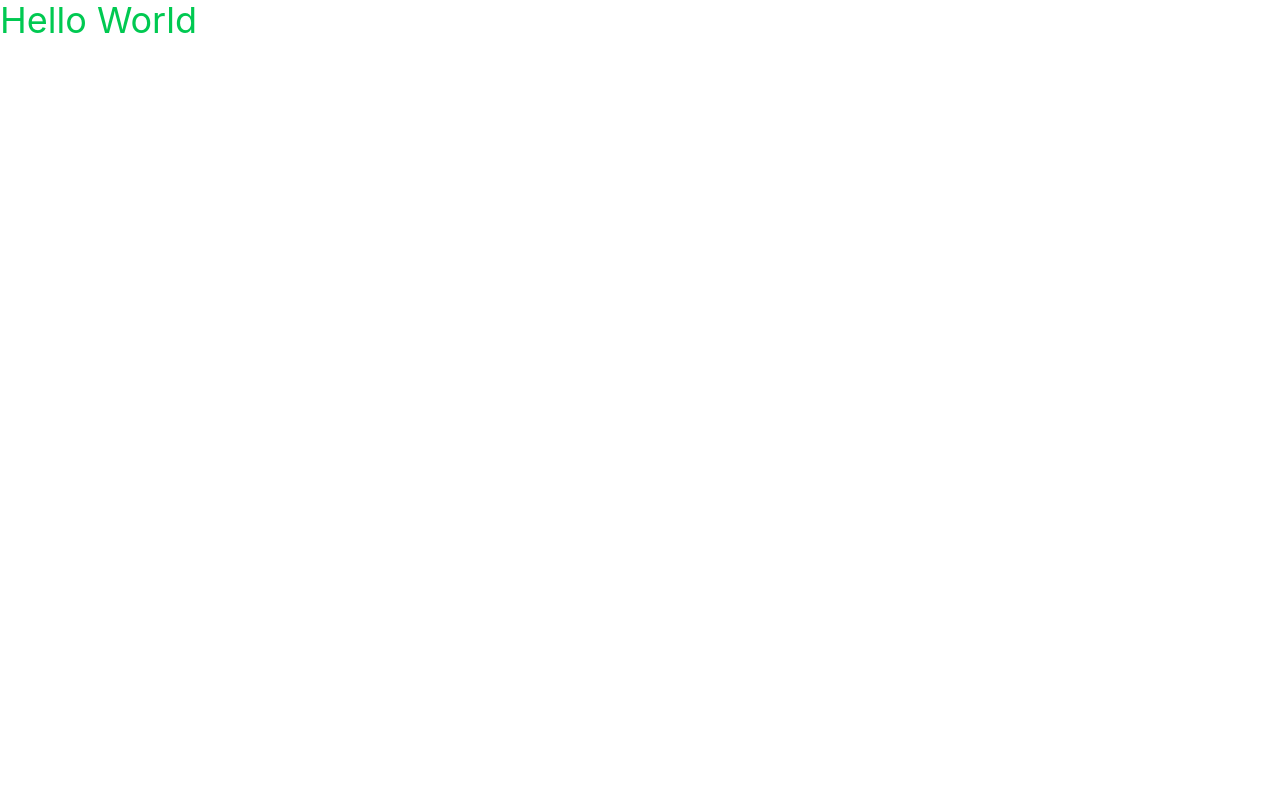
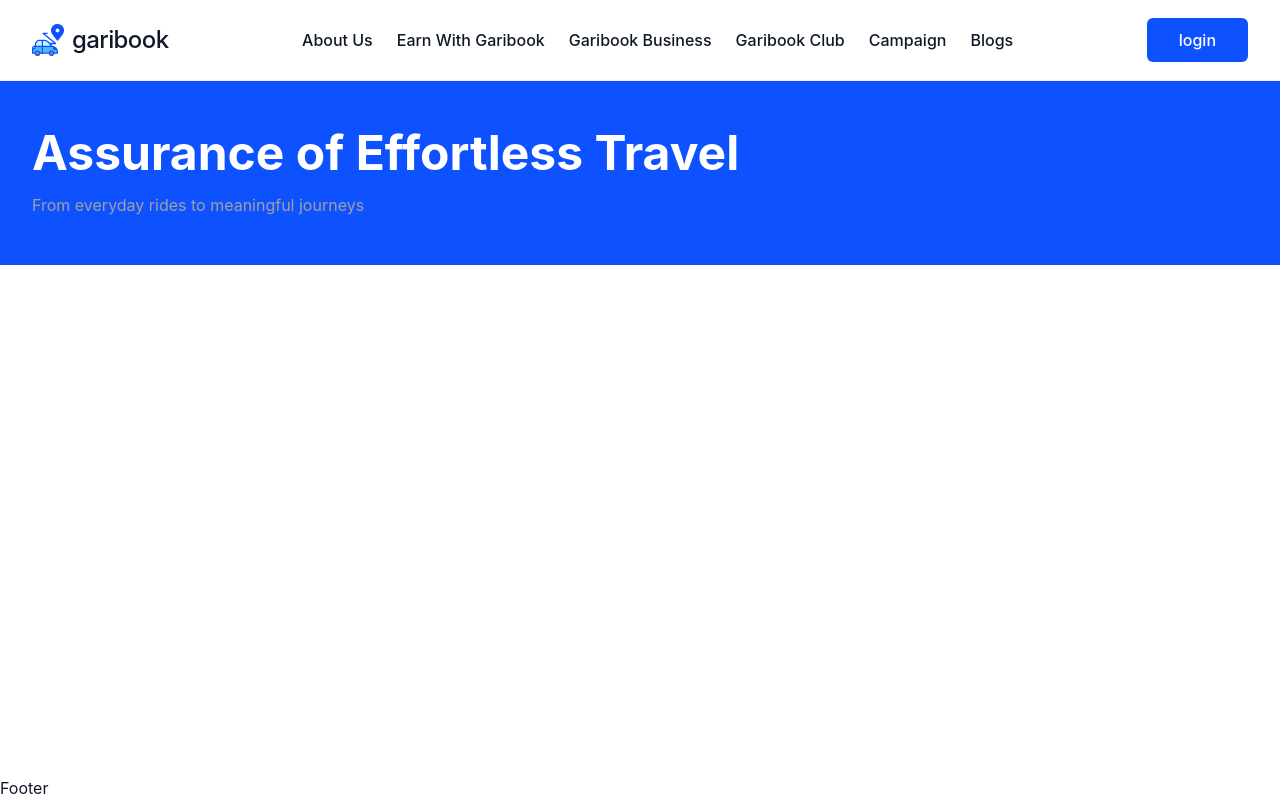
Before and after one commit to Sohelrana2815/car-book, a React (Vite) app: page / in a window 1280 px wide. Built offline with nearby package versions, Linux system fonts and the light colour scheme.

Commit message:
Implement navbar

```diff
--- a/src/App.tsx
+++ /dev/null
@@ -1,7 +0,0 @@
-export default function App() {
-  return (
-    <div>
-      <h1 className="text-4xl text-green-500">Hello World</h1>
-    </div>
-  );
-}
--- /dev/null
+++ b/src/components/home/HeroBanner.tsx
@@ -0,0 +1,16 @@
+export default function HeroBanner() {
+  return (
+    // Outer section: full screen width + background color
+    <section className="w-full bg-blue-primary text-white">
+      {/* Inner section: max width 7xl + centered content */}
+      <div className="layout-container py-12">
+        <h1 className="text-3xl sm:text-5xl font-bold">
+          Assurance of Effortless Travel
+        </h1>
+        <p className="mt-4 text-hero-paragraph">
+          From everyday rides to meaningful journeys
+        </p>
+      </div>
+    </section>
+  );
+}
--- /dev/null
+++ b/src/constants/navLinks.ts
@@ -0,0 +1,8 @@
+export const navLinks = [
+  { label: "About Us", href: "#" },
+  { label: "Earn With Garibook", href: "#" },
+  { label: "Garibook Business", href: "#" },
+  { label: "Garibook Club", href: "#" },
+  { label: "Campaign", href: "#" },
+  { label: "Blogs", href: "#" },
+];
--- a/src/index.css
+++ b/src/index.css
@@ -1 +1,16 @@
 @import "tailwindcss";
+
+/* 1. Theme Configurations (Replaces tailwind.config.js) */
+@theme {
+  --color-blue-primary: #0e52ff;
+  --color-btn-download: #fdd300;
+  --color-hero-title: #121212;
+  --color-hero-paragraph: #a0a0a0;
+  --color-accent-light: #81a2f5;
+  --color-card-bg: #f5f8ff;
+}
+
+/* 2. Reusable Utility Classes (Tailwind v4 Native Directive) */
+@utility layout-container {
+  @apply max-w-7xl mx-auto px-4 sm:px-6 lg:px-8 w-full;
+}
--- /dev/null
+++ b/src/layouts/MainLayout.tsx
@@ -0,0 +1,21 @@
+import type { ReactNode } from "react";
+import Navbar from "../shared/Navbar";
+
+interface MainLayoutProps {
+  children: ReactNode;
+}
+
+export default function MainLayout({ children }: MainLayoutProps) {
+  return (
+    // min-h-screen + flex-col guarantees the layout fills at least 100% viewport height
+    <div className="min-h-screen flex flex-col w-full bg-white text-gray-900">
+      <Navbar />
+
+      {/* flex-1 pushes the footer to the bottom when content height is small */}
+      <div className="flex-1 flex flex-col w-full">{children}</div>
+
+      {/* <Footer /> */}
+      Footer
+    </div>
+  );
+}
--- a/src/main.tsx
+++ b/src/main.tsx
@@ -1,9 +1,19 @@
-import { StrictMode } from 'react'
-import { createRoot } from 'react-dom/client'
-import App from './App.tsx'
+import { StrictMode } from "react";
+import { createRoot } from "react-dom/client";
 import "./index.css";
-createRoot(document.getElementById('root')!).render(
+import Home from "./pages/Home";
+import MainLayout from "./layouts/MainLayout";
+createRoot(document.getElementById("root")!).render(
   <StrictMode>
-    <App />
+    <MainLayout>
+      <Home />
+    </MainLayout>
   </StrictMode>,
-)
+);
+
+// About Us
+// Earn With Garibook
+// Garibook Business
+// Garibook Club
+// Campaign
+// Blogs
--- /dev/null
+++ b/src/pages/Home.tsx
@@ -0,0 +1,12 @@
+import HeroBanner from "../components/home/HeroBanner";
+// import BookingSearch from "../components/home/BookingSearch";
+// import FeaturesSection from "../components/home/FeaturesSection";
+
+export default function Home() {
+  return (
+    <main className="w-full flex flex-col">
+      <HeroBanner />
+      {/* Add your other homepage components here as you build them */}
+    </main>
+  );
+}
--- /dev/null
+++ b/src/shared/Footer.tsx
@@ -0,0 +1,6 @@
+
+export default function Footer() {
+  return (
+    <div>Footer</div>
+  )
+}
--- /dev/null
+++ b/src/shared/Navbar.tsx
@@ -0,0 +1,107 @@
+import { useState, useEffect } from "react";
+import { navLinks } from "../constants/navLinks";
+
+export default function Navbar() {
+  const [isMenuOpen, setIsMenuOpen] = useState(false);
+
+  // Prevent background scrolling when mobile menu is open
+  useEffect(() => {
+    if (isMenuOpen) {
+      document.body.style.overflow = "hidden";
+    } else {
+      document.body.style.overflow = "auto";
+    }
+    return () => {
+      document.body.style.overflow = "auto";
+    };
+  }, [isMenuOpen]);
+
+  return (
+    <nav className="w-full bg-white border-b border-gray-100 z-40 relative">
+      <div className="layout-container h-20 flex items-center justify-between">
+
+        {/* Left: Logo */}
+        <a href="#" className="flex items-center gap-2">
+          <img src="/favicon.svg" alt="Garibook Logo" className="h-8 w-8" />
+          <span className="text-2xl font-medium tracking-tight">garibook</span>
+        </a>
+
+        {/* Center: Desktop Nav Links */}
+        <ul className="hidden lg:flex items-center gap-6">
+          {navLinks.map((link) => (
+            <li key={link.label}>
+              <a
+                href={link.href}
+                className="text-gray-900 hover:text-blue-primary transition-colors font-medium"
+              >
+                {link.label}
+              </a>
+            </li>
+          ))}
+        </ul>
+
+        {/* Right: Desktop Login Button */}
+        <div className="hidden lg:flex items-center gap-4">
+          <button className="bg-blue-primary hover:bg-blue-700 text-white px-8 py-2.5 rounded-md font-medium transition-colors">
+            login
+          </button>
+        </div>
+
+        {/* Right: Mobile Layout (Login + Hamburger) */}
+        <div className="flex lg:hidden items-center gap-4">
+          <button className="bg-blue-primary hover:bg-blue-700 text-white px-6 py-2 rounded-md font-medium transition-colors">
+            login
+          </button>
+          <button
+            onClick={() => setIsMenuOpen(true)}
+            className="p-2 text-gray-700"
+            aria-label="Open menu"
+          >
+            {/* Hamburger Icon */}
+            <svg xmlns="http://www.w3.org/2000/svg" fill="none" viewBox="0 0 24 24" strokeWidth={2} stroke="currentColor" className="w-7 h-7">
+              <path strokeLinecap="round" strokeLinejoin="round" d="M3.75 6.75h16.5M3.75 12h16.5m-16.5 5.25h16.5" />
+            </svg>
+          </button>
+        </div>
+      </div>
+
+      {/* Full-Screen Mobile Menu Overlay */}
+      {isMenuOpen && (
+        <div className="fixed inset-0 z-50 bg-blue-primary text-white flex flex-col">
+          {/* Mobile Menu Header: Language Toggle & Close Icon */}
+          <div className="layout-container h-20 flex items-center justify-end gap-6 pt-2">
+            <button className="flex items-center gap-2 text-sm font-medium hover:opacity-80">
+              <svg xmlns="http://www.w3.org/2000/svg" fill="none" viewBox="0 0 24 24" strokeWidth={1.5} stroke="currentColor" className="w-5 h-5">
+                <path strokeLinecap="round" strokeLinejoin="round" d="m10.5 21 5.25-11.25L21 21m-9-3h7.5M3 5.621a48.474 48.474 0 0 1 6-.371m0 0c1.12 0 2.233.038 3.334.114M9 5.25V3m3.334 2.364C11.176 10.658 7.69 15.08 3 17.502m9.334-12.138c.896.061 1.785.147 2.666.257m-4.589 8.495a18.023 18.023 0 0 1-3.827-5.802" />
+              </svg>
+              English
+            </button>
+            <button
+              onClick={() => setIsMenuOpen(false)}
+              className="p-2 hover:opacity-80"
+              aria-label="Close menu"
+            >
+              <svg xmlns="http://www.w3.org/2000/svg" fill="none" viewBox="0 0 24 24" strokeWidth={2} stroke="currentColor" className="w-7 h-7">
+                <path strokeLinecap="round" strokeLinejoin="round" d="M6 18 18 6M6 6l12 12" />
+              </svg>
+            </button>
+          </div>
+
+          {/* Mobile Nav Links Centered */}
+          <div className="flex-1 flex flex-col items-center justify-center gap-8 pb-20">
+            {navLinks.map((link) => (
+              <a
+                key={link.label}
+                href={link.href}
+                onClick={() => setIsMenuOpen(false)}
+                className="text-xl font-medium hover:text-btn-download transition-colors"
+              >
+                {link.label}
+              </a>
+            ))}
+          </div>
+        </div>
+      )}
+    </nav>
+  );
+}
```
Also changed, not shown: public/favicon.svg (added).
